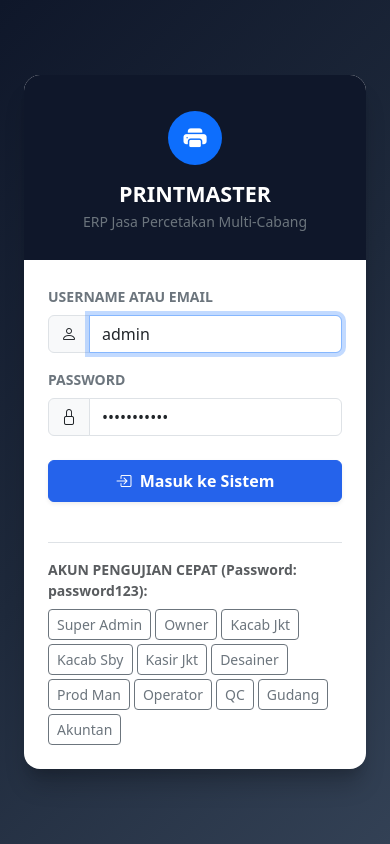
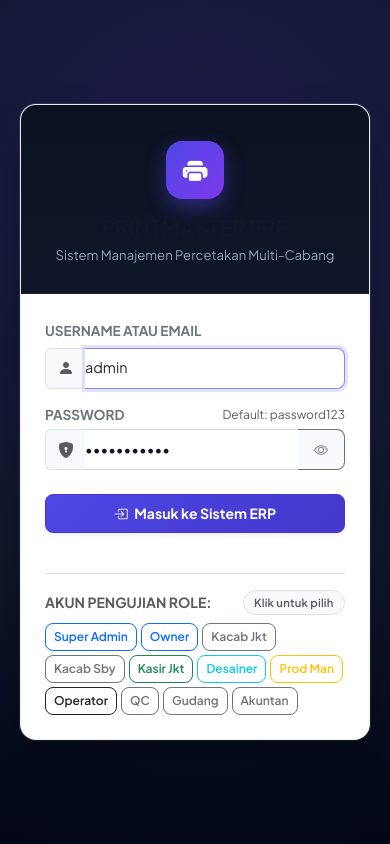
Before and after one commit to sakahayang-code/printmaster, a PHP site: page /login in a window 390 px wide. Run offline with PHP 8.4, Linux system fonts and the light colour scheme.

Commit message:
feat(ui): implement modern responsive design system, mobile offcanvas sidebar, and PWA bottom navigation

```diff
--- a/resources/views/auth/login.php
+++ b/resources/views/auth/login.php
@@ -2,42 +2,49 @@
 <form action="/login" method="POST">
     <?= CSRF::field() ?>
     <div class="mb-3">
-        <label for="username" class="form-label fw-semibold text-secondary small">USERNAME ATAU EMAIL</label>
+        <label for="username" class="form-label small fw-bold text-secondary">USERNAME ATAU EMAIL</label>
         <div class="input-group">
-            <span class="input-group-text bg-light"><i class="bi bi-person"></i></span>
-            <input type="text" class="form-control" id="username" name="username" placeholder="Masukkan username" required autofocus value="admin">
+            <span class="input-group-text bg-light text-muted border-end-0"><i class="bi bi-person-fill"></i></span>
+            <input type="text" class="form-control border-start-0 ps-0" id="username" name="username" placeholder="Masukkan username / email" required autofocus value="admin">
         </div>
     </div>
 
     <div class="mb-4">
-        <div class="d-flex justify-content-between">
-            <label for="password" class="form-label fw-semibold text-secondary small">PASSWORD</label>
+        <div class="d-flex justify-content-between align-items-center mb-1">
+            <label for="password" class="form-label small fw-bold text-secondary mb-0">PASSWORD</label>
+            <span class="text-muted small" style="font-size: 0.75rem;">Default: password123</span>
         </div>
         <div class="input-group">
-            <span class="input-group-text bg-light"><i class="bi bi-lock"></i></span>
-            <input type="password" class="form-control" id="password" name="password" placeholder="Masukkan password" required value="password123">
+            <span class="input-group-text bg-light text-muted border-end-0"><i class="bi bi-shield-lock-fill"></i></span>
+            <input type="password" class="form-control border-start-0 border-end-0 ps-0" id="password" name="password" placeholder="Masukkan password" required value="password123">
+            <button class="btn btn-outline-secondary border-start-0 bg-light" type="button" id="togglePasswordBtn" onclick="togglePasswordVisibility()">
+                <i class="bi bi-eye" id="togglePasswordIcon"></i>
+            </button>
         </div>
     </div>
 
-    <button type="submit" class="btn btn-primary w-100 py-2 fw-semibold shadow-sm mb-3">
-        <i class="bi bi-box-arrow-in-right me-1"></i> Masuk ke Sistem
+    <button type="submit" class="btn btn-primary w-100 py-2 fw-bold shadow-sm mb-3">
+        <i class="bi bi-box-arrow-in-right me-1"></i> Masuk ke Sistem ERP
     </button>
 </form>
 
 <div class="mt-4 pt-3 border-top">
-    <div class="text-muted small fw-bold mb-2">AKUN PENGUJIAN CEPAT (Password: password123):</div>
+    <div class="d-flex justify-content-between align-items-center mb-2">
+        <span class="text-muted small fw-bold">AKUN PENGUJIAN ROLE:</span>
+        <span class="badge bg-light text-muted border" style="font-size: 0.7rem;">Klik untuk pilih</span>
+    </div>
     <div class="d-flex flex-wrap gap-1">
-        <button type="button" class="btn btn-sm btn-outline-secondary py-1 px-2 text-xs" onclick="setLogin('admin')">Super Admin</button>
-        <button type="button" class="btn btn-sm btn-outline-secondary py-1 px-2 text-xs" onclick="setLogin('owner')">Owner</button>
-        <button type="button" class="btn btn-sm btn-outline-secondary py-1 px-2 text-xs" onclick="setLogin('kacab.jkt')">Kacab Jkt</button>
-        <button type="button" class="btn btn-sm btn-outline-secondary py-1 px-2 text-xs" onclick="setLogin('kacab.sby')">Kacab Sby</button>
-        <button type="button" class="btn btn-sm btn-outline-secondary py-1 px-2 text-xs" onclick="setLogin('kasir.jkt')">Kasir Jkt</button>
-        <button type="button" class="btn btn-sm btn-outline-secondary py-1 px-2 text-xs" onclick="setLogin('desainer1')">Desainer</button>
-        <button type="button" class="btn btn-sm btn-outline-secondary py-1 px-2 text-xs" onclick="setLogin('prodman')">Prod Man</button>
-        <button type="button" class="btn btn-sm btn-outline-secondary py-1 px-2 text-xs" onclick="setLogin('operator1')">Operator</button>
-        <button type="button" class="btn btn-sm btn-outline-secondary py-1 px-2 text-xs" onclick="setLogin('qc1')">QC</button>
-        <button type="button" class="btn btn-sm btn-outline-secondary py-1 px-2 text-xs" onclick="setLogin('gudang1')">Gudang</button>
-        <button type="button" class="btn btn-sm btn-outline-secondary py-1 px-2 text-xs" onclick="setLogin('akuntan1')">Akuntan</button>
+        <button type="button" class="btn btn-sm btn-outline-primary py-1 px-2" style="font-size: 0.75rem;" onclick="setLogin('admin')">Super Admin</button>
+        <button type="button" class="btn btn-sm btn-outline-primary py-1 px-2" style="font-size: 0.75rem;" onclick="setLogin('owner')">Owner</button>
+        <button type="button" class="btn btn-sm btn-outline-secondary py-1 px-2" style="font-size: 0.75rem;" onclick="setLogin('kacab.jkt')">Kacab Jkt</button>
+        <button type="button" class="btn btn-sm btn-outline-secondary py-1 px-2" style="font-size: 0.75rem;" onclick="setLogin('kacab.sby')">Kacab Sby</button>
+        <button type="button" class="btn btn-sm btn-outline-success py-1 px-2" style="font-size: 0.75rem;" onclick="setLogin('kasir.jkt')">Kasir Jkt</button>
+        <button type="button" class="btn btn-sm btn-outline-info py-1 px-2" style="font-size: 0.75rem;" onclick="setLogin('desainer1')">Desainer</button>
+        <button type="button" class="btn btn-sm btn-outline-warning py-1 px-2" style="font-size: 0.75rem;" onclick="setLogin('prodman')">Prod Man</button>
+        <button type="button" class="btn btn-sm btn-outline-dark py-1 px-2" style="font-size: 0.75rem;" onclick="setLogin('operator1')">Operator</button>
+        <button type="button" class="btn btn-sm btn-outline-secondary py-1 px-2" style="font-size: 0.75rem;" onclick="setLogin('qc1')">QC</button>
+        <button type="button" class="btn btn-sm btn-outline-secondary py-1 px-2" style="font-size: 0.75rem;" onclick="setLogin('gudang1')">Gudang</button>
+        <button type="button" class="btn btn-sm btn-outline-secondary py-1 px-2" style="font-size: 0.75rem;" onclick="setLogin('akuntan1')">Akuntan</button>
     </div>
 </div>
 
@@ -46,4 +53,18 @@ function setLogin(u) {
     document.getElementById('username').value = u;
     document.getElementById('password').value = 'password123';
 }
+
+function togglePasswordVisibility() {
+    const pwd = document.getElementById('password');
+    const icon = document.getElementById('togglePasswordIcon');
+    if (pwd.type === 'password') {
+        pwd.type = 'text';
+        icon.classList.remove('bi-eye');
+        icon.classList.add('bi-eye-slash');
+    } else {
+        pwd.type = 'password';
+        icon.classList.remove('bi-eye-slash');
+        icon.classList.add('bi-eye');
+    }
+}
 </script>
--- a/resources/views/layouts/auth.php
+++ b/resources/views/layouts/auth.php
@@ -2,9 +2,10 @@
 <html lang="id">
 <head>
     <meta charset="UTF-8">
-    <meta name="viewport" content="width=device-width, initial-scale=1.0">
-    <title><?= htmlspecialchars($title ?? 'Login', ENT_QUOTES, 'UTF-8') ?> - PrintMaster ERP</title>
+    <meta name="viewport" content="width=device-width, initial-scale=1.0, maximum-scale=1.0, user-scalable=no">
+    <title><?= htmlspecialchars($title ?? 'Login Masuk', ENT_QUOTES, 'UTF-8') ?> - PrintMaster ERP</title>
     <link rel="manifest" href="/manifest.json">
+    <meta name="theme-color" content="#0b1120">
     <script>
         window.APP_BASE_URL = '<?= \App\Core\Request::basePath() ?>';
         if (window.APP_BASE_URL) {
@@ -19,48 +20,54 @@
     </script>
     <link rel="stylesheet" href="/assets/css/bootstrap.min.css">
     <link rel="stylesheet" href="/assets/css/bootstrap-icons.min.css">
+    <link rel="stylesheet" href="/assets/css/printmaster.css">
     <style>
         body {
-            background: linear-gradient(135deg, #0f172a 0%, #1e293b 50%, #334155 100%);
+            background: radial-gradient(circle at 50% 20%, #1e1b4b 0%, #0f172a 60%, #020617 100%);
             min-height: 100vh;
             display: flex;
             align-items: center;
             justify-content: center;
-            font-family: system-ui, -apple-system, sans-serif;
-            padding: 1.5rem;
+            padding: 1.25rem;
         }
         .auth-card {
             background: #ffffff;
-            border-radius: 16px;
-            box-shadow: 0 20px 25px -5px rgba(0, 0, 0, 0.2), 0 10px 10px -5px rgba(0, 0, 0, 0.1);
+            border-radius: var(--pm-radius-lg);
+            box-shadow: 0 25px 50px -12px rgba(0, 0, 0, 0.4), 0 0 0 1px rgba(255, 255, 255, 0.1);
             width: 100%;
-            max-width: 440px;
+            max-width: 460px;
             overflow: hidden;
+            border: 1px solid rgba(226, 232, 240, 0.8);
         }
         .auth-header {
-            background: #0f172a;
+            background: linear-gradient(180deg, #0b1120 0%, #0f172a 100%);
             color: #ffffff;
             padding: 2.25rem 2rem 1.75rem;
             text-align: center;
+            border-bottom: 1px solid rgba(255, 255, 255, 0.08);
+            position: relative;
         }
-        .btn-primary {
-            background-color: #2563eb;
-            border-color: #2563eb;
-        }
-        .btn-primary:hover {
-            background-color: #1d4ed8;
-            border-color: #1d4ed8;
+        .auth-icon {
+            width: 58px;
+            height: 58px;
+            border-radius: 16px;
+            background: linear-gradient(135deg, var(--pm-primary) 0%, #7c3aed 100%);
+            display: inline-flex;
+            align-items: center;
+            justify-content: center;
+            box-shadow: 0 8px 20px rgba(79, 70, 229, 0.45);
+            margin-bottom: 1rem;
         }
     </style>
 </head>
 <body>
     <div class="auth-card">
         <div class="auth-header">
-            <div class="d-inline-flex align-items-center justify-content-center bg-primary rounded-circle mb-3" style="width: 54px; height: 54px;">
-                <i class="bi bi-printer-fill fs-3 text-white"></i>
+            <div class="auth-icon">
+                <i class="bi bi-printer-fill fs-2 text-white"></i>
             </div>
-            <h4 class="fw-bold mb-1">PRINTMASTER</h4>
-            <p class="text-secondary small mb-0">ERP Jasa Percetakan Multi-Cabang</p>
+            <h4 class="fw-bold mb-1 tracking-tight">PRINTMASTER ERP</h4>
+            <p class="text-slate-400 small mb-0" style="color: #94a3b8; font-size: 0.82rem;">Sistem Manajemen Percetakan Multi-Cabang</p>
         </div>
 
         <div class="p-4 p-sm-5">
--- a/resources/views/layouts/customer.php
+++ b/resources/views/layouts/customer.php
@@ -20,6 +20,7 @@
     </script>
     <link rel="stylesheet" href="/assets/css/bootstrap.min.css">
     <link rel="stylesheet" href="/assets/css/bootstrap-icons.min.css">
+    <link rel="stylesheet" href="/assets/css/printmaster.css">
 
     <style>
         :root {
--- a/resources/views/orders/index.php
+++ b/resources/views/orders/index.php
@@ -7,7 +7,7 @@ use App\Core\Auth;
         <h3 class="fw-bold mb-1">Pesanan & Penjualan</h3>
         <p class="text-muted small mb-0">Kelola order percetakan, pembayaran, dan pemantauan status pesanan.</p>
     </div>
-    <div class="d-flex gap-2">
+    <div class="d-flex flex-wrap gap-2">
         <?php if (Auth::isSuperAdmin() || Auth::isOwner()): ?>
             <?php if ($isConsolidated): ?>
                 <a href="/orders" class="btn btn-outline-secondary btn-sm shadow-sm"><i class="bi bi-geo-alt"></i> Filter Cabang Aktif</a>
--- a/routes/web.php
+++ b/routes/web.php
@@ -101,6 +101,7 @@ Router::post('/products/{id}/update', [ProductController::class, 'update'], [Aut
 // 8. DESIGN FILES & PROOFING
 // ==========================================
 Router::get('/design', [DesignController::class, 'index'], [AuthMiddleware::class]);
+Router::get('/designs', [DesignController::class, 'index'], [AuthMiddleware::class]);
 Router::post('/design/proof', [DesignController::class, 'updateProof'], [AuthMiddleware::class]);
 
 // ==========================================
```
Also changed, not shown: resources/views/components/sidebar.php (+6 -4 lines), resources/views/components/topbar.php (+34 -27 lines), resources/views/dashboard/index.php (+53 -31 lines), resources/views/layouts/main.php (+90 -149 lines), resources/views/pos/index.php (+29 -2 lines), tests/test_subfolder_support.php (+2 -0 lines), public/assets/css/printmaster.css (added).
